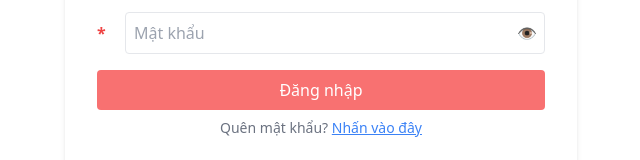
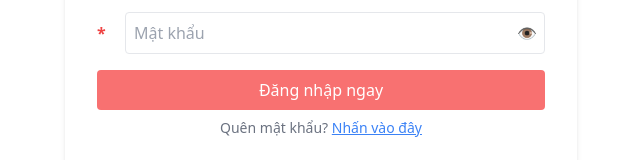
Before and after one commit to THoai05/travel-booking-website, a Next.js app in the folder bookinghotel-fe/: page /login in a window 1280 px wide. Shown: the part 170-330 px from the top of the page, without its empty margins (319-959 px from the left). Built offline with nearby package versions, Linux system fonts and the light colour scheme.

Commit message:
chinh giao dien

```diff
--- a/bookinghotel-fe/src/app/login/page.tsx
+++ b/bookinghotel-fe/src/app/login/page.tsx
@@ -128,7 +128,7 @@ export default function LoginPage() {
               Đang đăng nhập...
             </div>
           ) : (
-            "Đăng nhập"
+            "Đăng nhập ngay"
           )}
         </button>
       </form>
@@ -146,6 +146,7 @@ export default function LoginPage() {
           </button>
         </div>
       )}
+
 	<p className="text-sm text-center mt-2 text-gray-500">
           Quên mật khẩu?{" "}
           <a href="/forgot-password" className="text-blue-500 underline">
```
